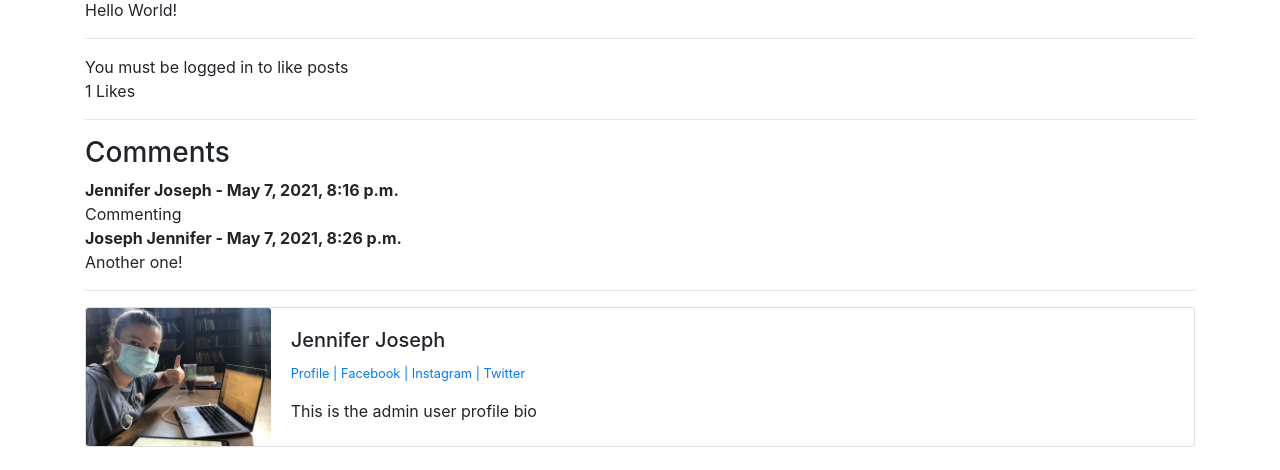
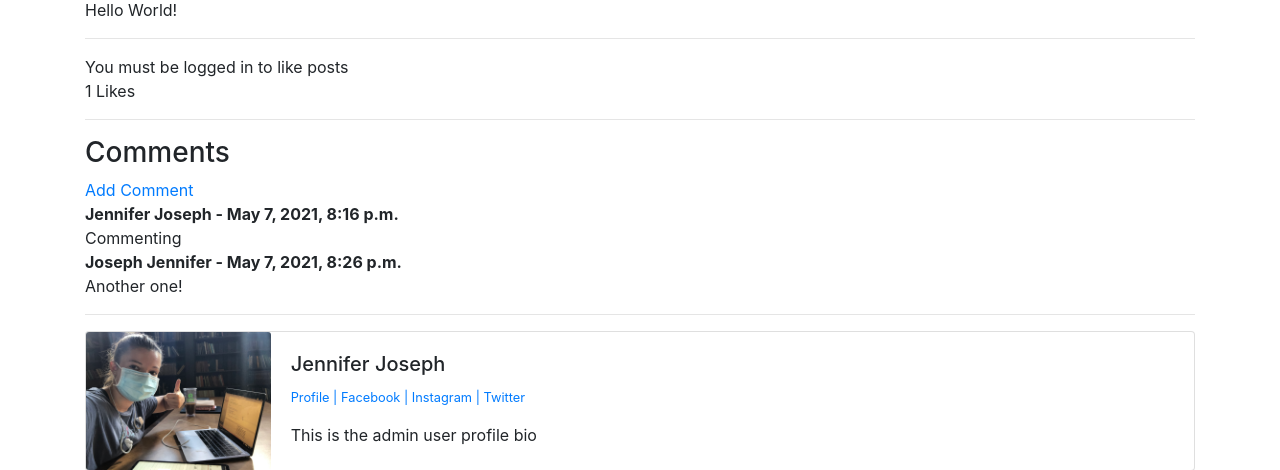
Before and after one commit to josephjz/ablog, a Django app: page /article/26 in a window 1280 px wide. Shown: the part 819-1289 px from the top of the page. Before the commit the page ends 1266 px from the top, so only its background shows below. Run offline with Django 3.2, Linux system fonts and the light colour scheme; data comes from the database, SQL or seed files in the repository; both versions use the stored data as it was after the commit; some libraries are stand-ins or nearby versions.

Commit message:
video 34

```diff
--- a/tutorialblog/forms.py
+++ b/tutorialblog/forms.py
@@ -1,7 +1,7 @@
 # in order to style our django forms used to make blog posts, we need to create a form
 
 from django import forms
-from .models import Post, Category
+from .models import Post, Category, Comment
 
 # hard coded
 #choices = [('Coding','Coding'), ('Sports','Sports'), ('Music','Music'),]
@@ -67,3 +67,16 @@ class EditForm(forms.ModelForm):
             'body': forms.Textarea(attrs={'class':'form-control', 'placeholder':'What is on your mind today?'}), # this is a body, which is a text area
             'snippet': forms.Textarea(attrs={'class':'form-control', 'placeholder':'Preview '}), # this is a body, which is a text area
         }
+
+class CommentForm(forms.ModelForm):
+    class Meta:
+        model = Comment
+        fields = { # not editing the author
+            'name',
+            'body',
+        }
+
+        widgets = {
+            'name': forms.TextInput(attrs={'class':'form-control'}),
+            'body': forms.Textarea(attrs={'class':'form-control'}), # this is a body, which is a text area
+        }
--- a/tutorialblog/templates/article_details.html
+++ b/tutorialblog/templates/article_details.html
@@ -50,9 +50,11 @@ You must be logged in to like posts
 
 <h3> Comments </h3>
 {% if not post.comments.all %} <!-- using related name of comments for our reference to comment model -->
-  No comments yet... <a href="#"> Add One </a>
+  No comments yet... <a href="{% url 'add-comment' post.pk %} "> Add One </a>
 {% else %}
   <!-- looping through comments -->
+  <a href = "{% url 'add-comment' post.pk %} ">Add Comment</a>
+  <br>
   {% for comment in post.comments.all %}
     <strong> {{ comment.name }} - {{comment.date_added}} </strong>
     <br>
--- a/tutorialblog/urls.py
+++ b/tutorialblog/urls.py
@@ -19,7 +19,7 @@ Including another URLconf
 # deleted admin import
 from django.urls import path  # deleted include import
 # from . import views # this is what we have for function based views
-from .views import HomeView, ArticleDetailView, AddPostView, UpdatePostView, DeletePostView, AddCategoryView, CategoryView, CategoryListView, LikeView
+from .views import HomeView, ArticleDetailView, AddPostView, UpdatePostView, DeletePostView, AddCategoryView, CategoryView, CategoryListView, LikeView, AddCommentView
 
 urlpatterns = [
     # deleted paths from project wide urls.py, instead writing new ones
@@ -36,4 +36,5 @@ urlpatterns = [
     path('category/<str:cats>', CategoryView, name = "category"),  #<> will have the category that it is; note we name it cats here, and then have to use this name in CategoryView
     path('category-list', CategoryListView, name = "category-list"),  #<> will have the category that it is; note we name it cats here, and then have to use this name in CategoryView
     path('like/<int:pk>', LikeView, name = "like-post"),
+    path('article/<int:pk>/comment',AddCommentView.as_view(), name = "add-comment"),
 ]
--- a/tutorialblog/views.py
+++ b/tutorialblog/views.py
@@ -1,6 +1,6 @@
 from django.shortcuts import render, get_object_or_404
-from .models import Post, Category
-from .forms import PostForm, EditForm
+from .models import Post, Category, Comment
+from .forms import PostForm, EditForm, CommentForm
 from django.views.generic import ListView, DetailView, CreateView, UpdateView, DeleteView
 from django.urls import reverse_lazy, reverse
 from django.http import HttpResponseRedirect
@@ -83,6 +83,13 @@ class DeletePostView(DeleteView):
     template_name = 'delete_post.html'
     success_url = reverse_lazy('home')
 
+class AddCommentView(CreateView):
+    model = Comment # this tells the view to use the post model
+    form_class = CommentForm # but we also need to tell it to use our post form
+    template_name = 'add_comment.html'
+    success_url = reverse_lazy('home')
+
+
 class AddCategoryView(CreateView):
     model = Category # this tells the view to use the post model
     #form_class = PostForm # but we also need to tell it to use our post form
```
Also changed, not shown: tutorialblog/templates/add_comment.html (added, +29 -0 lines), db.sqlite3.
